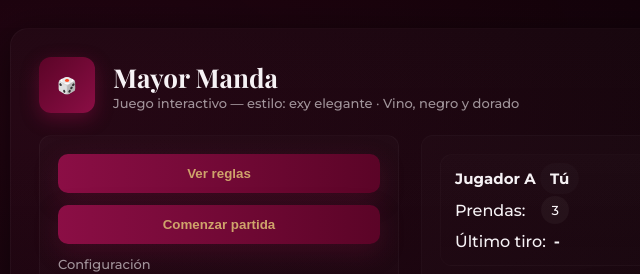
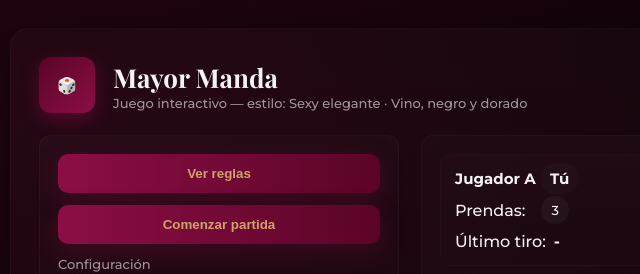
Before and after one commit to charliieee777/juegoparaadultos, a plain HTML site: page index.html in a window 1280 px wide. Shown: the top 274 px of the page, 80-720 px from the left. Drawn offline with nearby package versions, Linux system fonts and the light colour scheme.

Commit message:
segundo commit

```diff
--- a/index.html
+++ b/index.html
@@ -91,7 +91,7 @@
       </div>
       <div>
         <h1>Mayor Manda</h1>
-        <p class="lead">Juego interactivo — estilo: exy elegante · Vino, negro y dorado</p>
+        <p class="lead">Juego interactivo — estilo: Sexy elegante · Vino, negro y dorado</p>
       </div>
       <div style="margin-left:auto;text-align:right">
         <div class="pill">Versión: 1.0</div>
```
